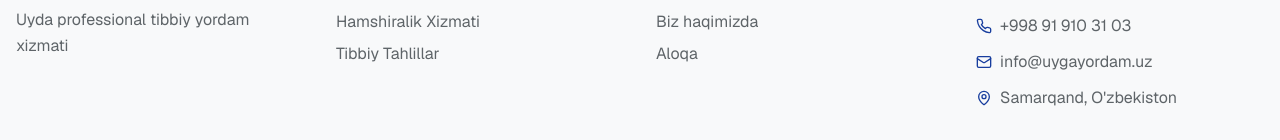
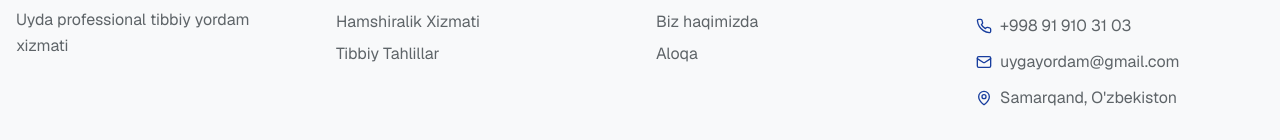
Before and after one commit to SamohiddinCode/Uyga-Yordam, a Next.js app: page / in a window 1280 px wide. Shown: the part 2753-2893 px from the top of the page. Built offline with nearby package versions, Linux system fonts and the light colour scheme.

Commit message:
feat: update email in language provider to uygayordam@gmail.com
Update email address in language provider and footer/contact page.

Co-authored-by: Samohiddin Tolibov <135988680+SamohiddinCode@users.noreply.github.com>

```diff
--- a/components/language-provider.tsx
+++ b/components/language-provider.tsx
@@ -226,7 +226,7 @@ export const translations = {
       contact: "Aloqa",
       phone: "+998 88 910 31 03",
       phone2: "+998 91 910 31 03",
-      email: "info@uygayordam.uz",
+      email: "uygayordam@gmail.com",
       address: "Samarqand, O'zbekiston",
       rights: "© 2026 Uyga Yordam. Barcha huquqlar himoyalangan.",
     },
@@ -450,7 +450,7 @@ export const translations = {
       contact: "Контакты",
       phone: "+998 88 910 31 03",
       phone2: "+998 91 910 31 03",
-      email: "info@uygayordam.uz",
+      email: "uygayordam@gmail.com",
       address: "Самарканд, Узбекистан",
       rights: "© 2026 Uyga Yordam. Все права защищены.",
     },
```
